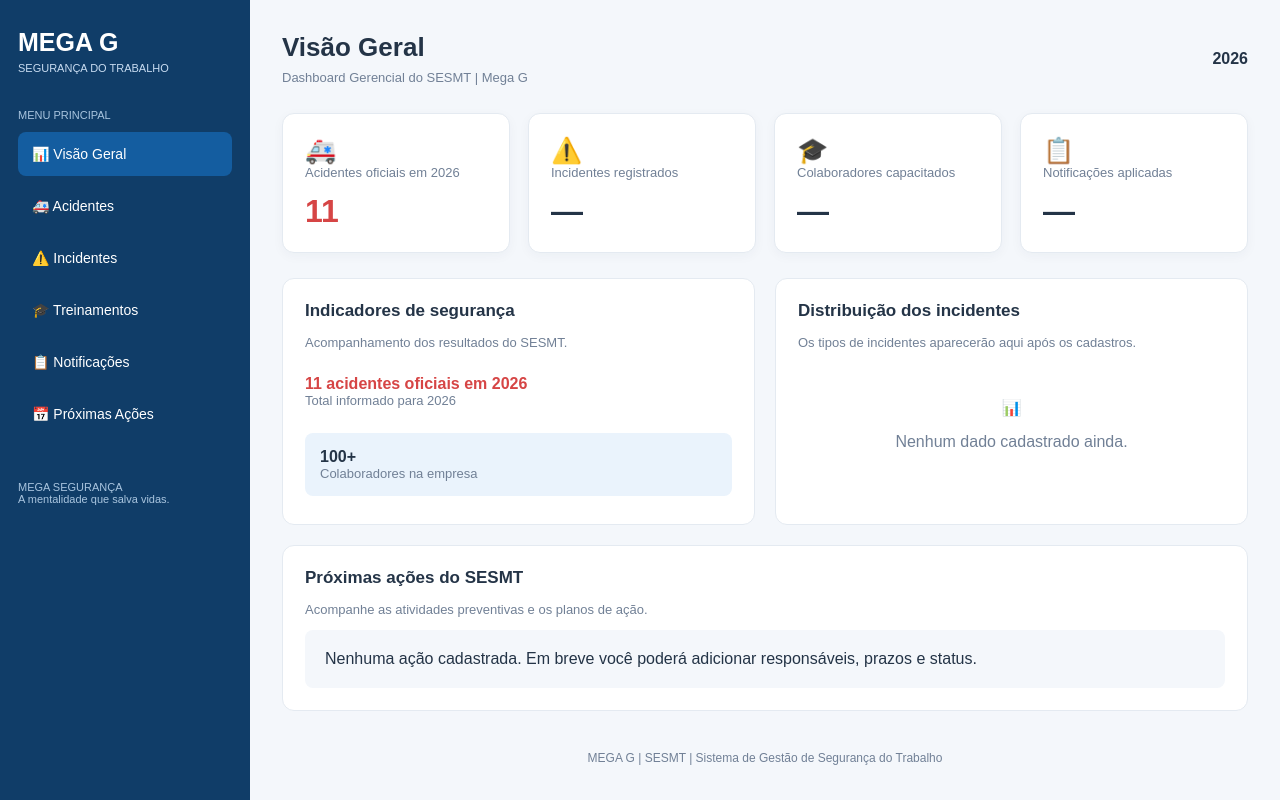
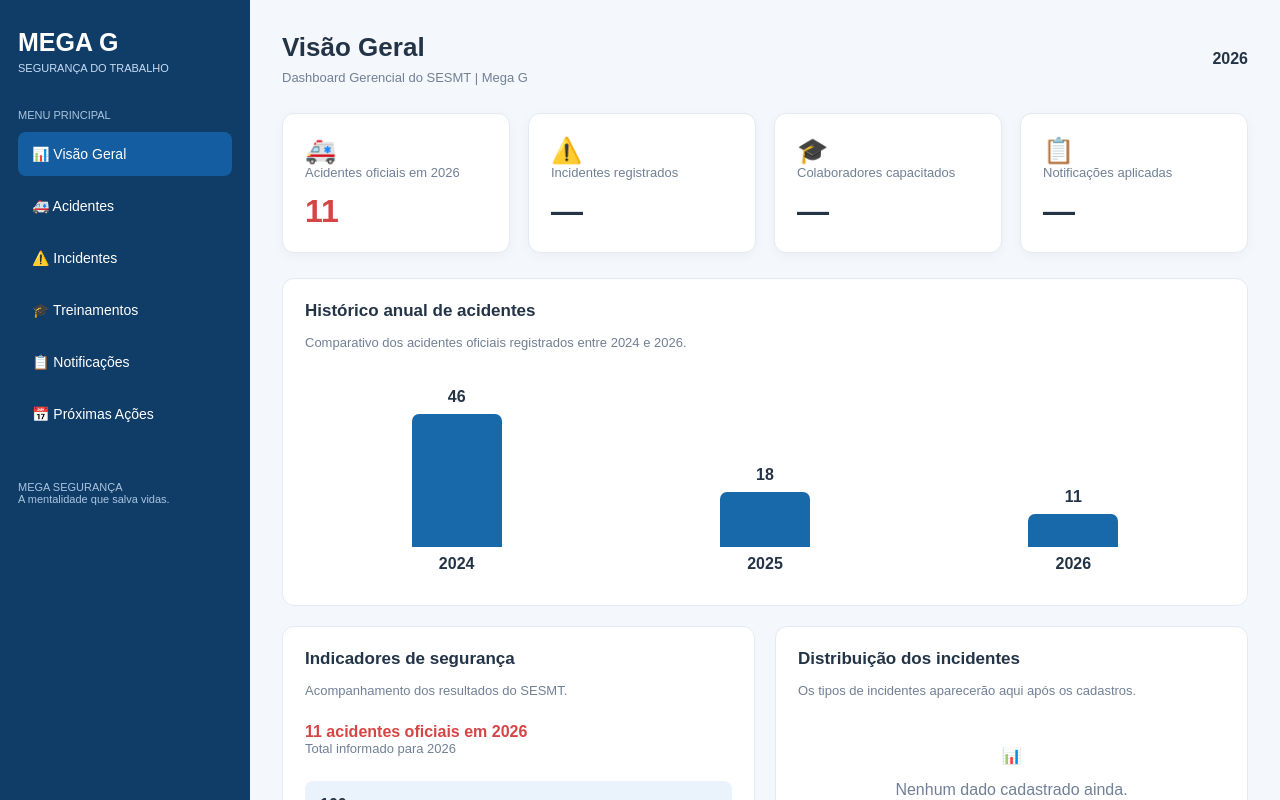
Before and after one commit to PH777547/megag-sesmt-dashboard, a Next.js app: page / in a window 1280 px wide. Shown: the top 800 px of the page. Built offline with nearby package versions, Linux system fonts and the light colour scheme.

Commit message:
Add annual accident statistics section
Added a section displaying annual accident statistics for 2024 to 2026, including a visual representation of the totals and years.

```diff
--- a/app/page.js
+++ b/app/page.js
@@ -84,7 +84,48 @@ export default function Home() {
               ))}
             </div>
 
-            <div className="content-grid">
+
+                <section className="panel" style={{ marginBottom: 20 }}>
+  <h2>Histórico anual de acidentes</h2>
+  <p className="subtitle">
+    Comparativo dos acidentes oficiais registrados entre 2024 e 2026.
+  </p>
+
+  <div style={{
+    display: "flex",
+    alignItems: "flex-end",
+    justifyContent: "space-around",
+    height: 220,
+    padding: "25px 10px 10px",
+    gap: 25
+  }}>
+    {[
+      { ano: "2024", total: 46 },
+      { ano: "2025", total: 18 },
+      { ano: "2026", total: 11 }
+    ].map((item) => (
+      <div key={item.ano} style={{
+        display: "flex",
+        flexDirection: "column",
+        alignItems: "center",
+        flex: 1,
+        height: "100%",
+        justifyContent: "flex-end"
+      }}>
+        <strong style={{ marginBottom: 8 }}>{item.total}</strong>
+        <div style={{
+          width: "65%",
+          maxWidth: 90,
+          height: `${(item.total / 46) * 140}px`,
+          background: "#1769aa",
+          borderRadius: "7px 7px 0 0"
+        }} />
+        <strong style={{ marginTop: 8 }}>{item.ano}</strong>
+      </div>
+    ))}
+  </div>
+</section>
+      <div className="content-grid">
               <section className="panel">
                 <h2>Indicadores de segurança</h2>
                 <p className="subtitle">
```
